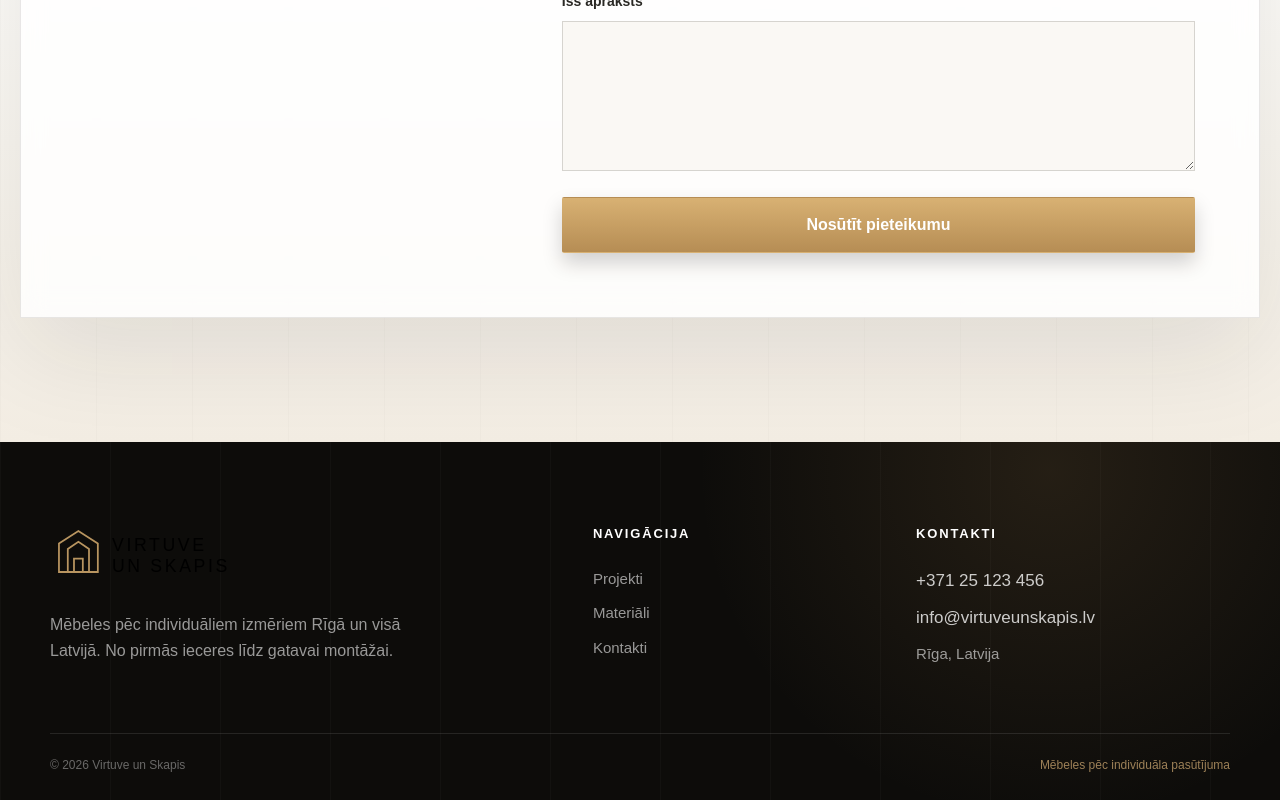
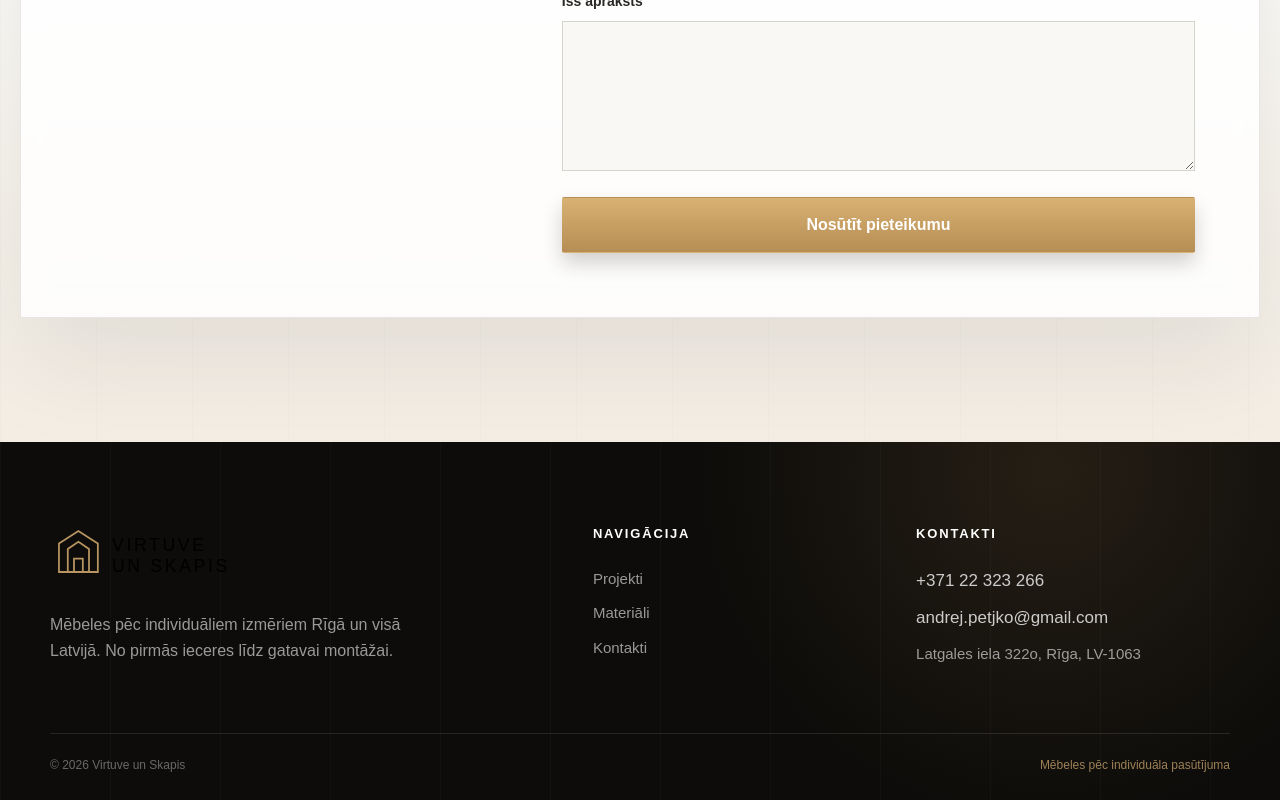
Before and after one commit to SergeyJak/virtuveunskapis, a Next.js app: page /contacts in a window 1280 px wide. Shown: the part 980-1780 px from the top of the page. Built offline with nearby package versions, Linux system fonts and the light colour scheme.

Commit message:
fix: use centralized business contacts

```diff
--- a/components/Footer.tsx
+++ b/components/Footer.tsx
@@ -1,5 +1,6 @@
 import Image from 'next/image'
 import Link from 'next/link'
+import { businessContacts } from '@/data/site'
 import styles from './Footer.module.css'
 
 export function Footer() {
@@ -20,9 +21,9 @@ export function Footer() {
 
         <div className={styles.column}>
           <h3 className={styles.heading}>Kontakti</h3>
-          <a className={`${styles.link} ${styles.contactLink}`} href="tel:+37125123456">+371 25 123 456</a>
-          <a className={`${styles.link} ${styles.contactLink}`} href="mailto:info@virtuveunskapis.lv">info@virtuveunskapis.lv</a>
-          <span className={styles.text}>Rīga, Latvija</span>
+          <a className={`${styles.link} ${styles.contactLink}`} href={businessContacts.phoneHref}>{businessContacts.phoneDisplay}</a>
+          <a className={`${styles.link} ${styles.contactLink}`} href={businessContacts.emailHref}>{businessContacts.email}</a>
+          <span className={styles.text}>{businessContacts.address}</span>
         </div>
       </div>
 
```
